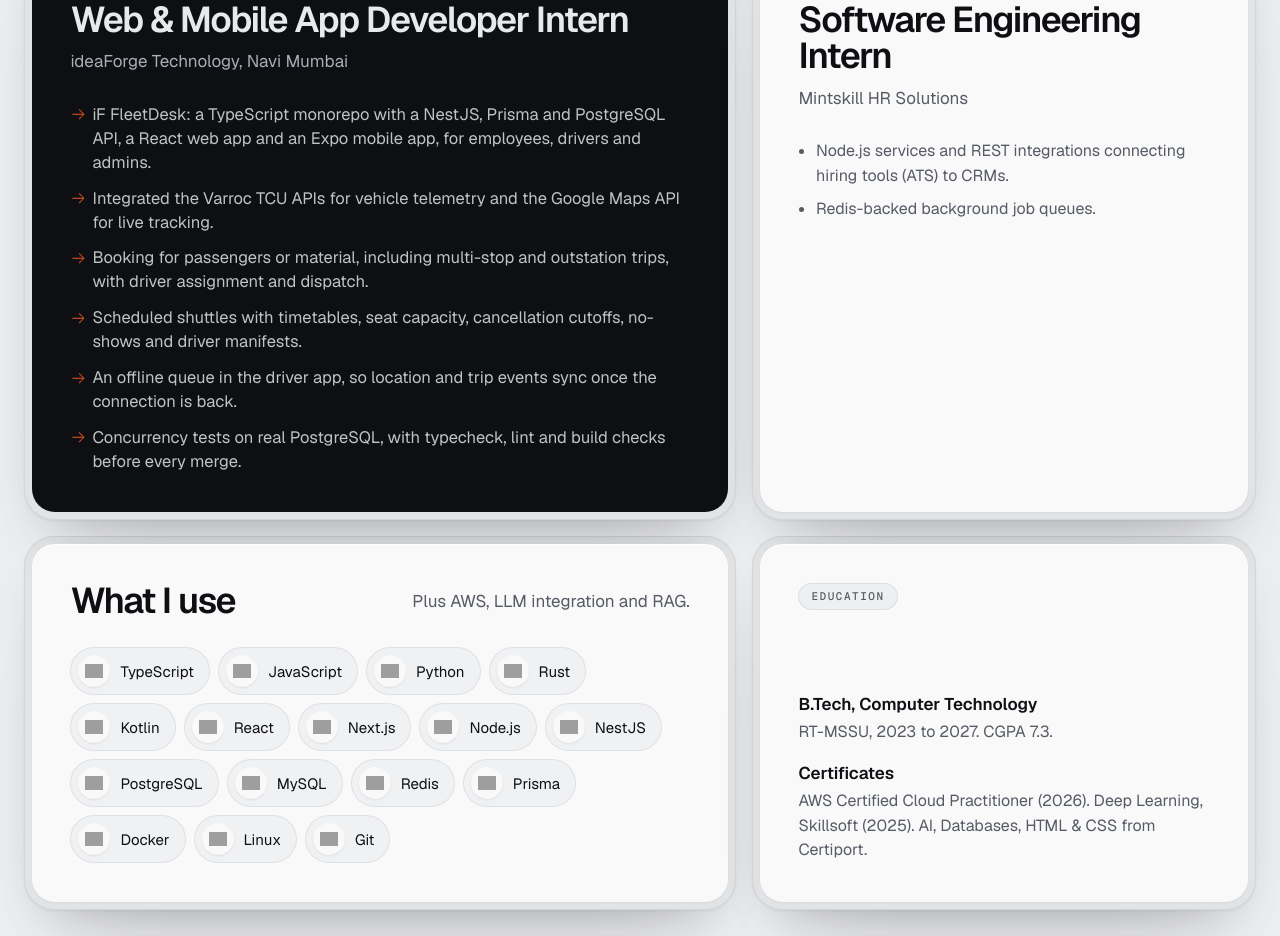
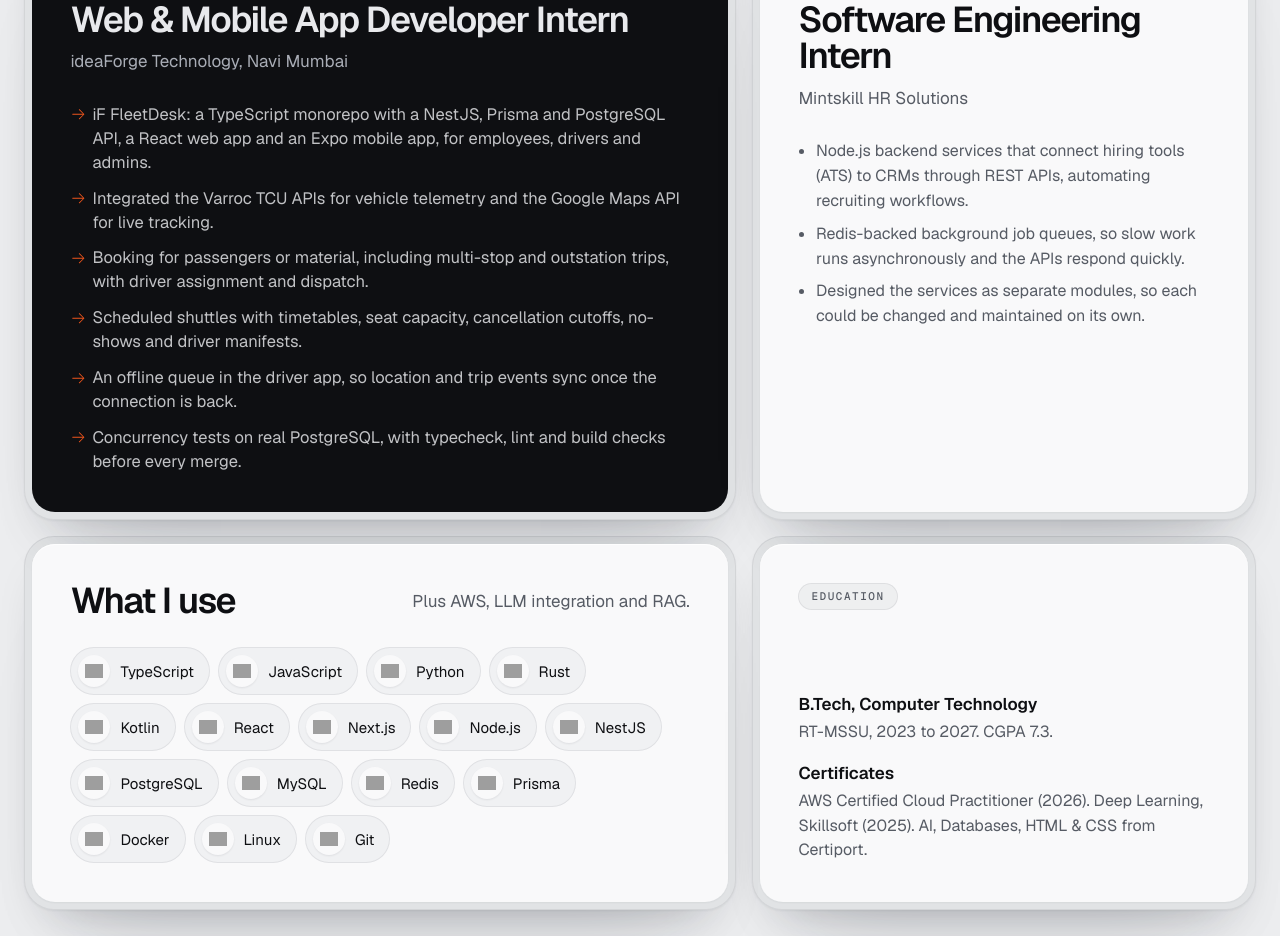
Before and after one commit to ChinmayyK/Portfolio, a Next.js app: page / in a window 1280 px wide. Shown: the part 4600-5536 px from the top of the page. Built offline with nearby package versions, Linux system fonts and the light colour scheme; no server answers; grey boxes are pictures that could not be loaded.

Commit message:
Expand the Mintskill card from the résumé

```diff
--- a/src/app/page.tsx
+++ b/src/app/page.tsx
@@ -75,8 +75,9 @@ export default function Home() {
                     <p className="org">Mintskill HR Solutions</p>
                   </div>
                   <ul>
-                    <li>Node.js services and REST integrations connecting hiring tools (ATS) to CRMs.</li>
-                    <li>Redis-backed background job queues.</li>
+                    <li>Node.js backend services that connect hiring tools (ATS) to CRMs through REST APIs, automating recruiting workflows.</li>
+                    <li>Redis-backed background job queues, so slow work runs asynchronously and the APIs respond quickly.</li>
+                    <li>Designed the services as separate modules, so each could be changed and maintained on its own.</li>
                   </ul>
                 </div>
               </article>
```
